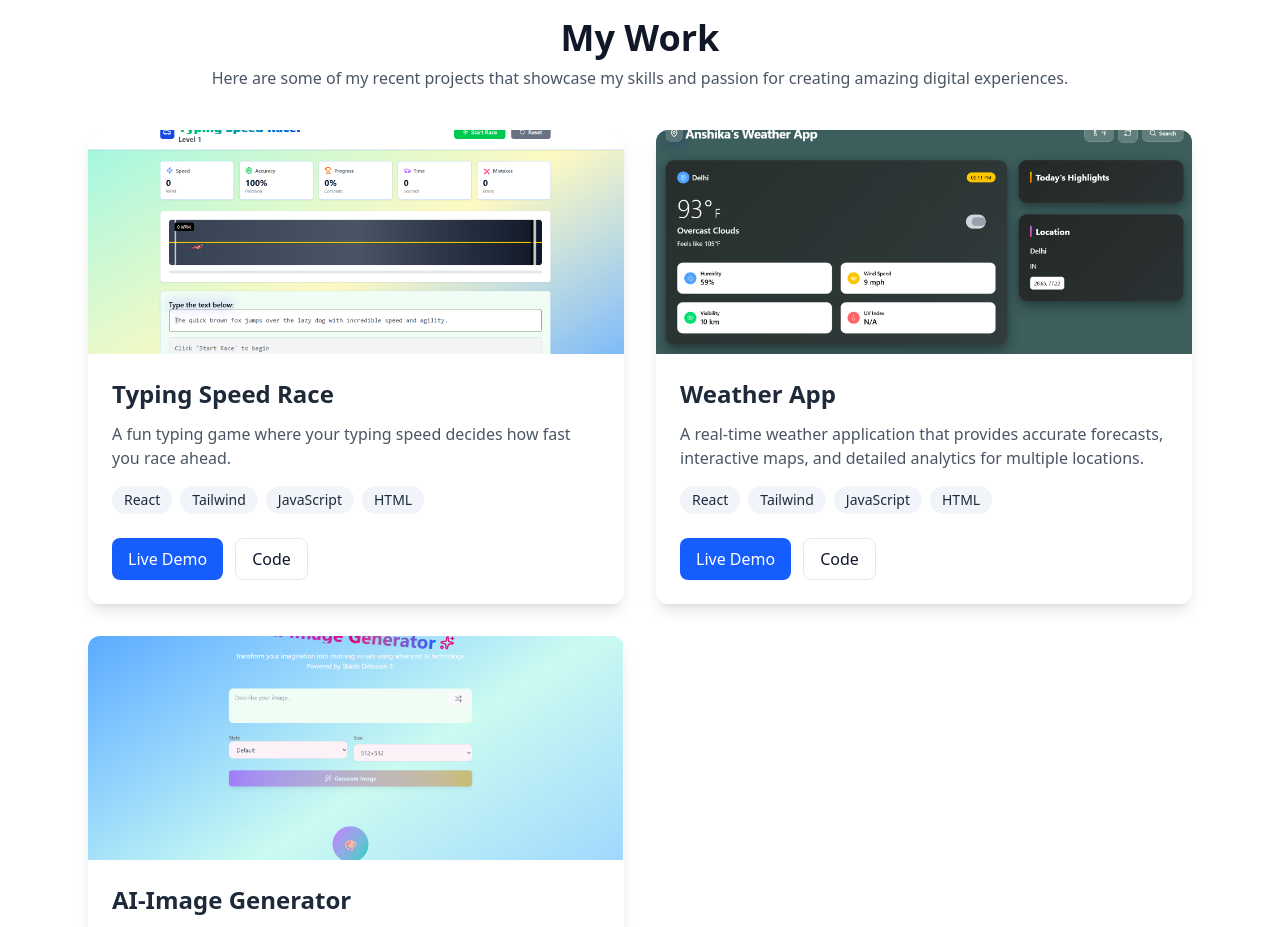
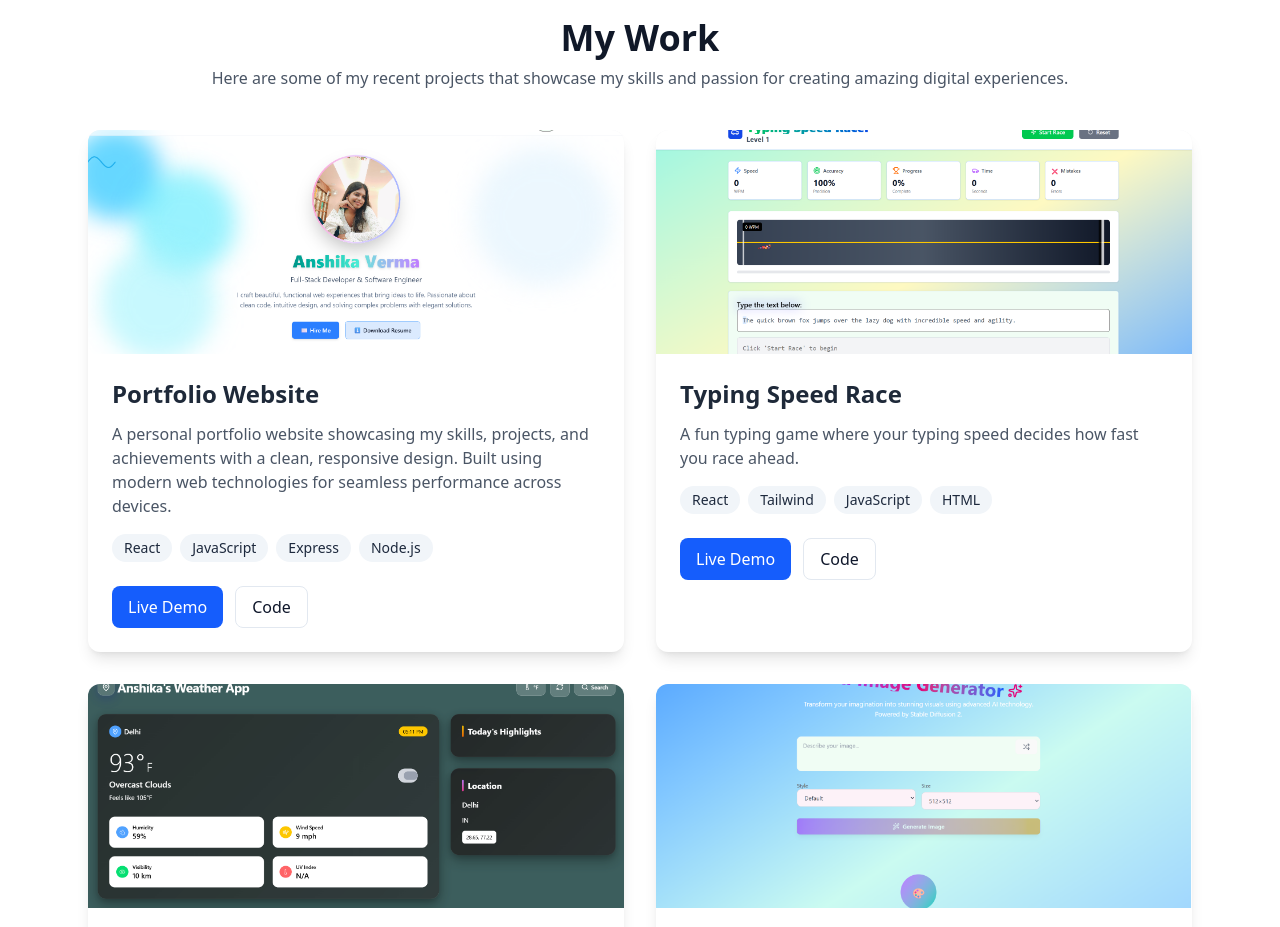
Before and after one commit to anshika2301/MyPortfolio, a React (Vite) app in the folder myportfolio/: page / in a window 1280 px wide. Shown: the part 1360-2287 px from the top of the page. Built offline with nearby package versions, Linux system fonts and the light colour scheme.

Commit message:
project section modified

```diff
--- a/myportfolio/src/components/Projects.jsx
+++ b/myportfolio/src/components/Projects.jsx
@@ -1,6 +1,15 @@
 import React from "react";
 
 const projects = [
+   {
+    title: "Portfolio Website",
+    description:
+      "A personal portfolio website showcasing my skills, projects, and achievements with a clean, responsive design. Built using modern web technologies for seamless performance across devices.",
+    image: "portfolio.png",
+    tech: ["React", "JavaScript", "Express","Node.js"],
+    demoLink: "https://anshika-portfolio-a4x7.onrender.com/",
+    codeLink: "https://github.com/anshika2301/MyPortfolio",
+  },
   {
     title: "Typing Speed Race",
     description:
@@ -10,6 +19,7 @@ const projects = [
     demoLink: "https://speedtypingracer.netlify.app/",
     codeLink: "https://github.com/anshika2301/Game-Typingrace",
   },
+
   {
     title: "Weather App",
     description:
```
Also changed, not shown: myportfolio/public/portfolio.png (added).
